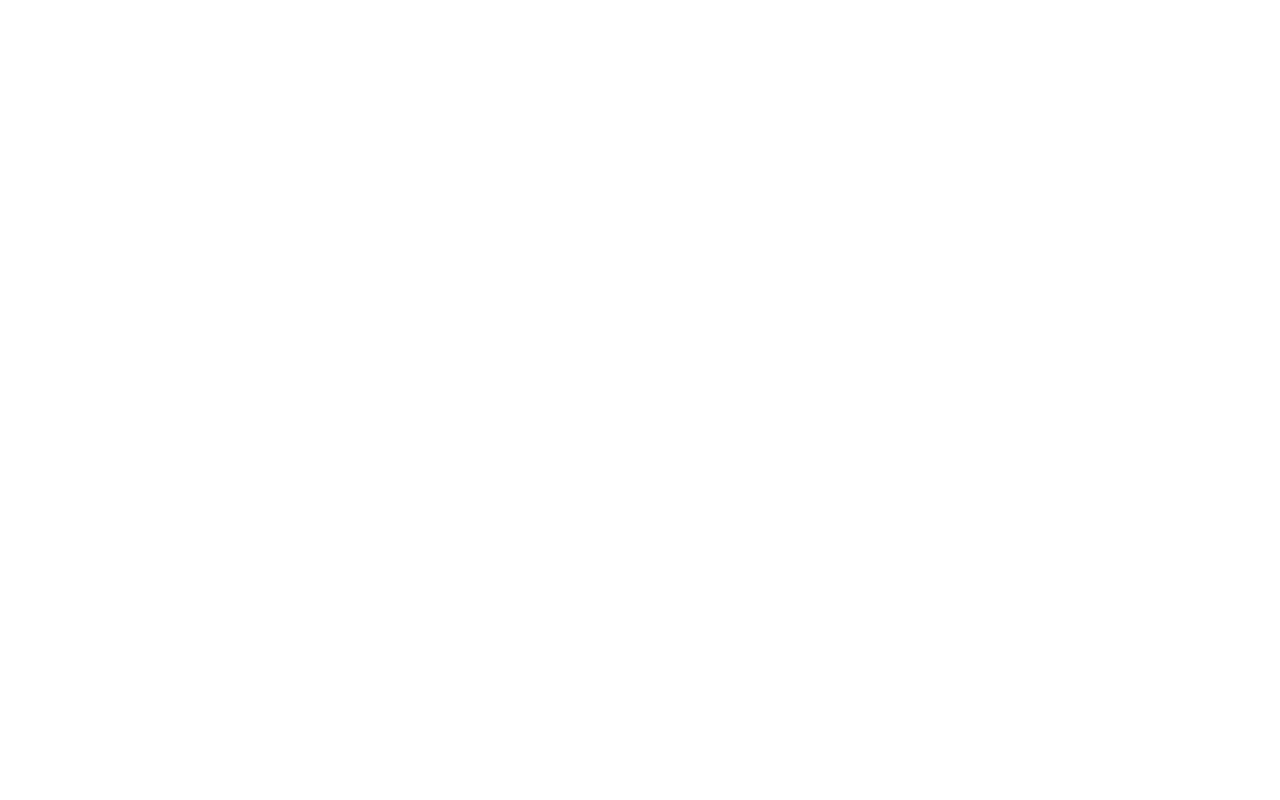
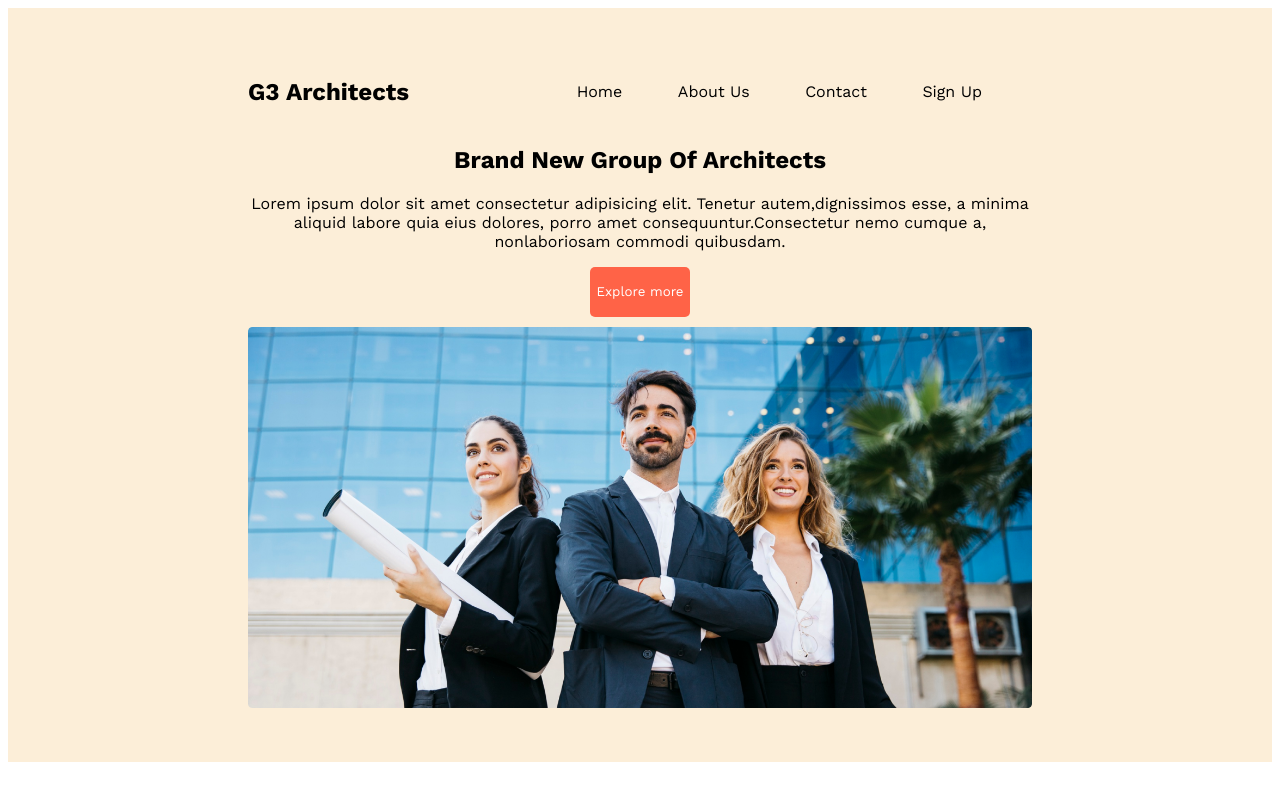
Before and after one commit to Adnan-Pranto/Responsive-web, a plain HTML site: page index.html in a window 1280 px wide. Drawn offline with nearby package versions, Linux system fonts and the light colour scheme.

Commit message:
add banner section

```diff
--- a/index.html
+++ b/index.html
@@ -1,13 +1,48 @@
 <!DOCTYPE html>
 <html lang="en">
+
 <head>
     <meta charset="UTF-8">
     <meta name="viewport" content="width=device-width, initial-scale=1.0">
     <title>Responsive Web</title>
     <link rel="shortcut icon" href="images/fav-icon.jpg" type="image/x-icon">
+    <link rel="preconnect" href="https://fonts.googleapis.com">
+    <link rel="preconnect" href="https://fonts.gstatic.com" crossorigin>
+    <link href="https://fonts.googleapis.com/css2?family=Work+Sans:ital,wght@0,100..900;1,100..900&display=swap"
+        rel="stylesheet">
     <link rel="stylesheet" href="styles/style.css">
 </head>
+
 <body>
+    <header>
+        <section class="banner-section">
 
+            <nav class="nav-bar">
+                <h2> G3 Architects</h2>
+                <ul>
+                    <li><a href="">Home</a></li>
+                    <li><a href="">About Us</a></li>
+                    <li><a href="">Contact</a></li>
+                    <li><a href="">Sign Up</a></li>
+                </ul>
+            </nav>
+            <div class="banner-img">
+                <div class="banar-container">
+                    <h1>Brand New Group Of Architects</h1>
+                    <p class="light-gray">Lorem ipsum dolor sit amet consectetur adipisicing elit. Tenetur autem,dignissimos esse, a minima aliquid labore quia eius dolores, porro amet consequuntur.Consectetur nemo cumque a, nonlaboriosam commodi quibusdam.</p>
+                    <button class="btn-primary">Explore more</button>
+                </div>
+
+                <img src="images/banner.png" alt="">
+            </div>
+        </section>
+    </header>
+    <main>
+
+    </main>
+    <footer>
+
+    </footer>
 </body>
+
 </html>
--- a/styles/style.css
+++ b/styles/style.css
@@ -0,0 +1,77 @@
+// <uniquifier>: Use a uniquifier for the class name
+// <weight>: Use a value from 100 to 900
+
+.work-sans-<uniquifier> {
+    font-family: "Work Sans", sans-serif;
+    font-optical-sizing: auto;
+    font-weight: <weight>;
+    font-style: normal;
+}
+
+* {
+    font-family: "Work Sans", sans-serif;
+}
+
+/* here from now header section */
+header {
+    background: rgb(252, 238, 216);
+    padding: 50px 240px;
+}
+
+ul>li {
+    display: inline;
+    margin-right: 50px;
+}
+
+li>a {
+    text-decoration: none;
+    color: black;
+}
+
+.nav-bar {
+    display: flex;
+    justify-content: space-between;
+    align-items: center;
+}
+ /* Banner's text area  */
+.banar-container{
+    text-align: center;
+    max-width: 800px;
+    margin: 10px auto;
+}
+.btn-primary{
+    color: white;
+    background: tomato;
+    font-size: 1.5rm;
+    border: 0;
+    border-radius: 5px;
+    height: 50px;
+
+}
+.banner-img img{
+    /* height: 100%; */
+    width: 100%;
+
+}
+
+/* for small device */
+@media screen and (max-width:576px) {
+
+    .nav-bar{
+        flex-direction: column;
+    }
+    header {
+        padding: 10px;
+    }
+}
+
+/* for medium device or tablet */
+@media screen and (min-width:576px) and (max-width:990px){
+
+    .nav-bar{
+        flex-direction: column;
+    }
+    header {
+        padding: 30px;
+    }
+}
```
